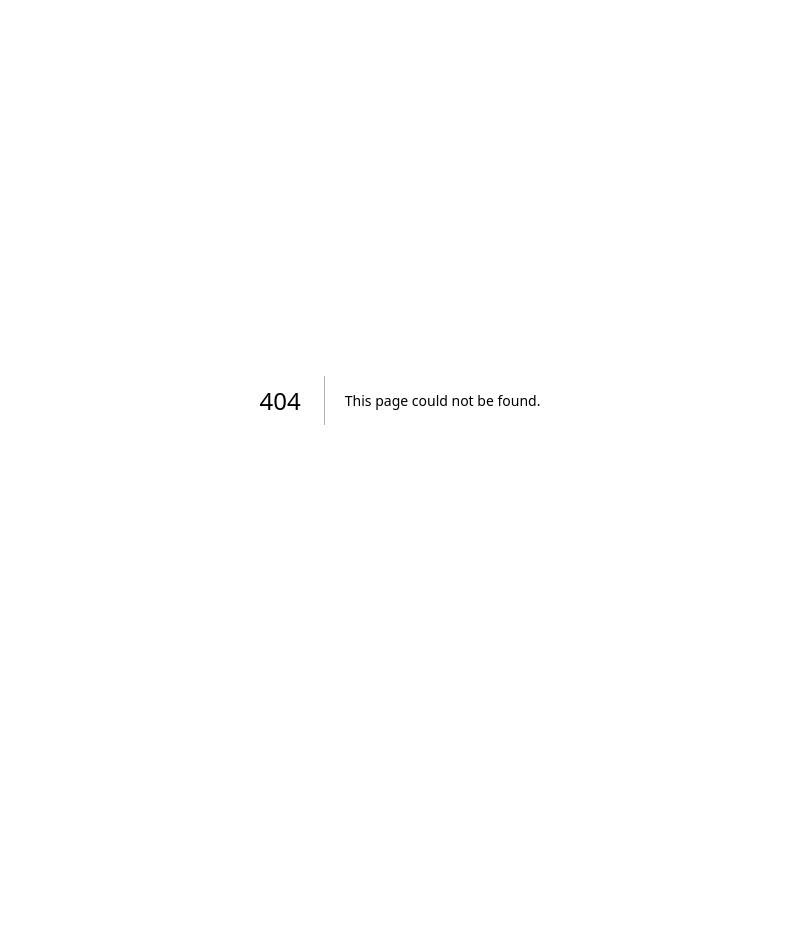
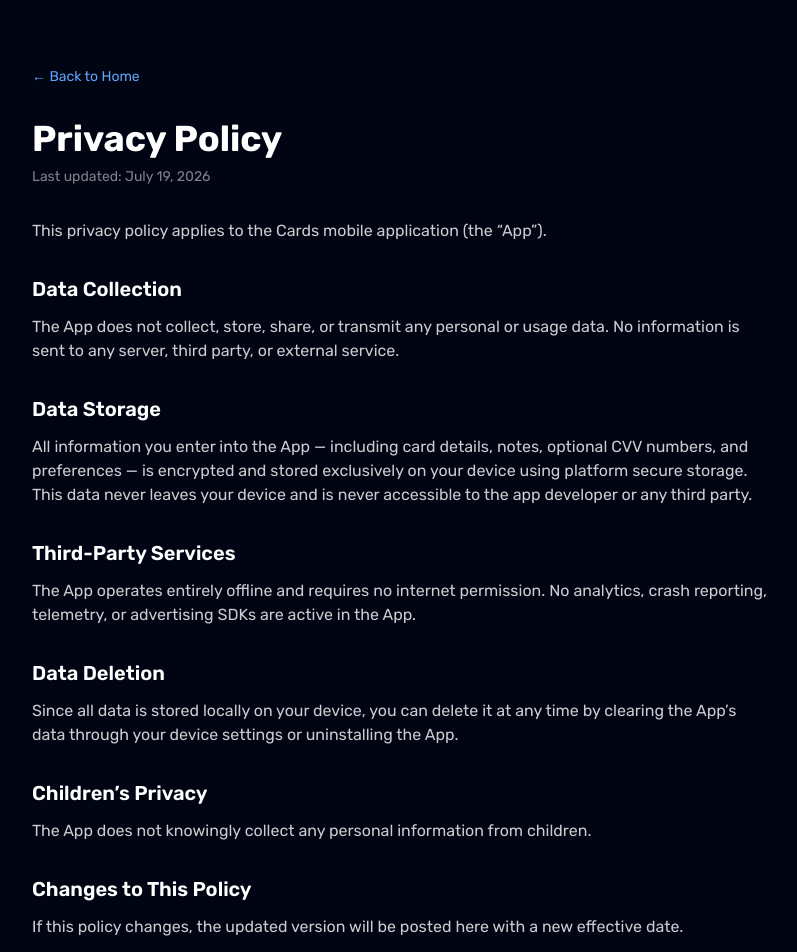
Before and after one commit to toxdes/cards-lander, a Next.js app: page /privacy-policy in a window 1280 px wide. Before the commit this address had no page. Shown: the top 952 px of the page, without its empty margins (240-1037 px from the left). Before the commit the page ends 800 px from the top, so only its background shows below. Built offline with nearby package versions, Linux system fonts and the light colour scheme.

Commit message:
feat: add privacy policy url

```diff
--- a/app/page.tsx
+++ b/app/page.tsx
@@ -238,6 +238,12 @@ export default function LandingPage() {
             <p className="text-sm text-white/50">
               © {new Date().getFullYear()} toxdes.com | All rights reserved.
             </p>
+            <Link
+              href="/privacy-policy"
+              className="text-sm text-white/50 hover:text-white transition-colors"
+            >
+              Privacy Policy
+            </Link>
           </div>
         </div>
       </footer>
--- /dev/null
+++ b/app/privacy-policy/page.tsx
@@ -0,0 +1,102 @@
+import Link from "next/link";
+
+export default function PrivacyPage() {
+  return (
+    <div className="min-h-screen bg-[#010413]">
+      <div className="container mx-auto px-4 py-16 max-w-3xl">
+        <Link
+          href="/"
+          className="text-sm text-blue-400 hover:text-blue-300 transition-colors mb-8 inline-block"
+        >
+          ← Back to Home
+        </Link>
+
+        <h1 className="text-3xl md:text-4xl font-bold text-white mb-2">
+          Privacy Policy
+        </h1>
+        <p className="text-sm text-white/50 mb-8">
+          Last updated: July 19, 2026
+        </p>
+
+        <p className="text-white/80 mb-8">
+          This privacy policy applies to the Cards mobile application (the
+          &ldquo;App&rdquo;).
+        </p>
+
+        <section className="mb-8">
+          <h2 className="text-xl font-semibold text-white mb-3">
+            Data Collection
+          </h2>
+          <p className="text-white/80">
+            The App does not collect, store, share, or transmit any personal or
+            usage data. No information is sent to any server, third party, or
+            external service.
+          </p>
+        </section>
+
+        <section className="mb-8">
+          <h2 className="text-xl font-semibold text-white mb-3">
+            Data Storage
+          </h2>
+          <p className="text-white/80">
+            All information you enter into the App &mdash; including card
+            details, notes, optional CVV numbers, and preferences &mdash; is
+            encrypted and stored exclusively on your device using platform
+            secure storage. This data never leaves your device and is never
+            accessible to the app developer or any third party.
+          </p>
+        </section>
+
+        <section className="mb-8">
+          <h2 className="text-xl font-semibold text-white mb-3">
+            Third-Party Services
+          </h2>
+          <p className="text-white/80">
+            The App operates entirely offline and requires no internet
+            permission. No analytics, crash reporting, telemetry, or advertising
+            SDKs are active in the App.
+          </p>
+        </section>
+
+        <section className="mb-8">
+          <h2 className="text-xl font-semibold text-white mb-3">
+            Data Deletion
+          </h2>
+          <p className="text-white/80">
+            Since all data is stored locally on your device, you can delete it
+            at any time by clearing the App&rsquo;s data through your device
+            settings or uninstalling the App.
+          </p>
+        </section>
+
+        <section className="mb-8">
+          <h2 className="text-xl font-semibold text-white mb-3">
+            Children&rsquo;s Privacy
+          </h2>
+          <p className="text-white/80">
+            The App does not knowingly collect any personal information from
+            children.
+          </p>
+        </section>
+
+        <section className="mb-8">
+          <h2 className="text-xl font-semibold text-white mb-3">
+            Changes to This Policy
+          </h2>
+          <p className="text-white/80">
+            If this policy changes, the updated version will be posted here with
+            a new effective date.
+          </p>
+        </section>
+
+        <section className="mb-8">
+          <h2 className="text-xl font-semibold text-white mb-3">Contact</h2>
+          <p className="text-white/80">
+            If you have questions about this policy, contact:{" "}
+            <span className="text-white/50">hi@toxdes.com</span>
+          </p>
+        </section>
+      </div>
+    </div>
+  );
+}
```
